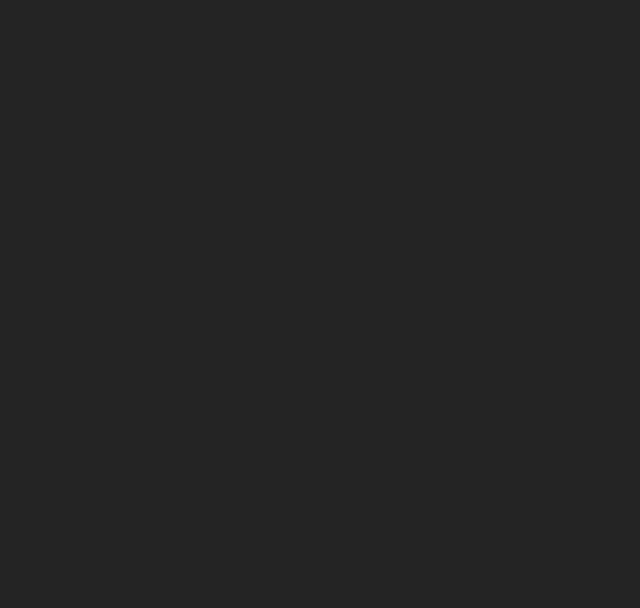
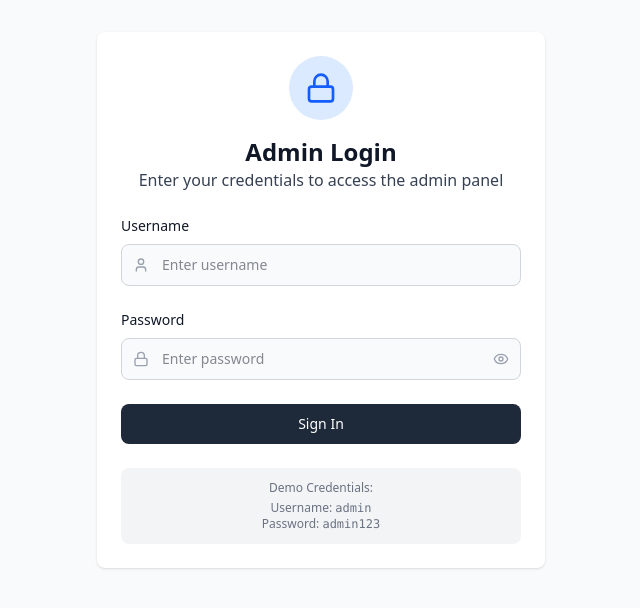
Before and after one commit to vidhi-thakur/renters-frontend, a React (Vite) app: page /login in a window 1280 px wide. Before the commit this address had no page. Shown: the top 608 px of the page, without its empty margins (319-959 px from the left). Built offline with nearby package versions, Linux system fonts and the light colour scheme.

Commit message:
added a login page

```diff
--- a/src/App.jsx
+++ b/src/App.jsx
@@ -1,26 +1,26 @@
 import { BrowserRouter, Routes, Route, Navigate } from "react-router-dom";
 import PaymentForm from "./pages/PaymentForm";
 import SuccessPage from "./pages/SuccessPage";
-// import Login from "./pages/Login";
-// import AdminDashboard from "./pages/AdminDashboard";
-// import { useState } from "react";
+import Login from "./pages/Login";
+import AdminDashboard from "./pages/AdminDashboard";
+import { useState } from "react";
 
 function App() {
-  // const [authenticated, setAuthenticated] = useState(false);
+  const [authenticated, setAuthenticated] = useState(false);
+  console.log("Authenticated:", authenticated);
 
   return (
     <BrowserRouter>
       <Routes>
         <Route path="/pay" element={<PaymentForm />} />
-        <Route path="/" element={<SuccessPage />} />
-        {/* <Route path="/success/:id" element={<SuccessPage />} />
+        <Route path="/success/:id" element={<SuccessPage />} />
         <Route path="/login" element={<Login setAuth={setAuthenticated} />} />
         <Route
           path="/admin"
           element={
             authenticated ? <AdminDashboard /> : <Navigate to="/login" />
           }
-        /> */}
+        />
       </Routes>
     </BrowserRouter>
   );
--- /dev/null
+++ b/src/pages/Login.jsx
@@ -0,0 +1,191 @@
+import { useState } from "react";
+import { Eye, EyeOff, Lock, User } from "lucide-react";
+import { useNavigate } from "react-router-dom";
+
+// Constants and utilities
+const ADMIN_USERNAME = "admin";
+const ADMIN_PASSWORD = "admin123";
+
+const generateToken = () =>
+  `token_${Date.now()}_${Math.random().toString(36).substr(2, 16)}`;
+
+const setCookie = (name, value, days = 7) => {
+  const expires = new Date(Date.now() + days * 24 * 60 * 60 * 1000);
+  document.cookie = `${name}=${value};expires=${expires.toUTCString()};path=/;SameSite=Strict`;
+};
+
+// Reusable Components
+const ErrorAlert = ({ message }) => (
+  <div
+    className="flex items-center p-4 text-sm text-red-800 border border-red-300 rounded-lg bg-red-50 dark:bg-gray-800 dark:text-red-400 dark:border-red-800"
+    role="alert"
+  >
+    <svg
+      className="shrink-0 w-4 h-4 me-3"
+      fill="currentColor"
+      viewBox="0 0 20 20"
+    >
+      <path d="M10 .5a9.5 9.5 0 1 0 9.5 9.5A9.51 9.51 0 0 0 10 .5ZM9.5 4a1.5 1.5 0 1 1 0 3 1.5 1.5 0 0 1 0-3ZM12 15H8a1 1 0 0 1 0-2h1v-3H8a1 1 0 0 1 0-2h2a1 1 0 0 1 1 1v4h1a1 1 0 0 1 0 2Z" />
+    </svg>
+    <div>{message}</div>
+  </div>
+);
+
+// eslint-disable-next-line no-unused-vars
+const InputField = ({ id, label, icon: Icon, ...props }) => (
+  <div className="space-y-2">
+    <label
+      htmlFor={id}
+      className="block text-sm font-medium text-gray-900 dark:text-white"
+    >
+      {label}
+    </label>
+    <div className="relative">
+      <Icon className="absolute left-3 top-1/2 -translate-y-1/2 w-4 h-4 text-gray-400" />
+      <input
+        id={id}
+        {...props}
+        className="w-full pl-10 bg-gray-50 border border-gray-300 text-gray-900 text-sm rounded-lg focus:ring-blue-500 focus:border-blue-500 p-2.5 dark:bg-gray-700 dark:border-gray-600 dark:text-white"
+      />
+    </div>
+  </div>
+);
+
+const PasswordField = ({
+  id,
+  label,
+  value,
+  onChange,
+  show,
+  toggleShow,
+  disabled,
+}) => (
+  <div className="space-y-2">
+    <label
+      htmlFor={id}
+      className="block text-sm font-medium text-gray-900 dark:text-white"
+    >
+      {label}
+    </label>
+    <div className="relative">
+      <Lock className="absolute left-3 top-1/2 -translate-y-1/2 w-4 h-4 text-gray-400" />
+      <input
+        id={id}
+        type={show ? "text" : "password"}
+        value={value}
+        onChange={(e) => onChange(e.target.value)}
+        disabled={disabled}
+        placeholder="Enter password"
+        required
+        className="w-full pl-10 pr-10 bg-gray-50 border border-gray-300 text-gray-900 text-sm rounded-lg focus:ring-blue-500 focus:border-blue-500 p-2.5 dark:bg-gray-700 dark:border-gray-600 dark:text-white"
+      />
+      <span
+        className="absolute right-0 top-0 h-full px-3 grid place-items-center cursor-pointer"
+        onClick={toggleShow}
+      >
+        {show ? (
+          <EyeOff className="w-4 h-4 text-gray-400" />
+        ) : (
+          <Eye className="w-4 h-4 text-gray-400" />
+        )}
+      </span>
+    </div>
+  </div>
+);
+
+// Main Component
+export default function LoginPage() {
+  const [formData, setFormData] = useState({ username: "", password: "" });
+  const [showPassword, setShowPassword] = useState(false);
+  const [error, setError] = useState("");
+  const [isLoading, setIsLoading] = useState(false);
+  const navigate = useNavigate();
+
+  const handleChange = (field) => (value) => {
+    setFormData((prev) => ({ ...prev, [field]: value }));
+    if (error) setError("");
+  };
+
+  const handleSubmit = async (e) => {
+    e.preventDefault();
+    setError("");
+    setIsLoading(true);
+
+    await new Promise((res) => setTimeout(res, 1000));
+
+    if (
+      formData.username === ADMIN_USERNAME &&
+      formData.password === ADMIN_PASSWORD
+    ) {
+      const token = generateToken();
+      setCookie("auth_token", token);
+      setCookie("user_role", "admin");
+      navigate("/admin");
+    } else {
+      setError("Invalid username or password. Please try again.");
+    }
+
+    setIsLoading(false);
+  };
+
+  return (
+    <div className="min-h-screen bg-gray-50 py-8 px-4">
+      <div className="mx-auto max-w-md p-6 bg-white rounded-lg shadow-sm dark:bg-gray-800">
+        <div className="text-center mb-6">
+          <div className="mx-auto w-16 h-16 bg-blue-100 rounded-full flex items-center justify-center mb-4">
+            <Lock className="w-8 h-8 text-blue-600" />
+          </div>
+          <h5 className="text-2xl font-bold text-gray-900 dark:text-white">
+            Admin Login
+          </h5>
+          <p className="text-gray-700 dark:text-gray-400">
+            Enter your credentials to access the admin panel
+          </p>
+        </div>
+
+        <form onSubmit={handleSubmit} className="space-y-6">
+          {error && <ErrorAlert message={error} />}
+
+          <InputField
+            id="username"
+            label="Username"
+            icon={User}
+            placeholder="Enter username"
+            value={formData.username}
+            onChange={(e) => handleChange("username")(e.target.value)}
+            disabled={isLoading}
+            required
+          />
+
+          <PasswordField
+            id="password"
+            label="Password"
+            value={formData.password}
+            onChange={handleChange("password")}
+            show={showPassword}
+            toggleShow={() => setShowPassword(!showPassword)}
+            disabled={isLoading}
+          />
+
+          <button
+            type="submit"
+            disabled={isLoading}
+            className="w-full text-white bg-gray-800 hover:bg-gray-900 focus:ring-4 focus:ring-gray-300 rounded-lg text-sm px-5 py-2.5 cursor-pointer"
+          >
+            {isLoading ? "Signing in..." : "Sign In"}
+          </button>
+        </form>
+
+        <div className="mt-6 text-center text-xs text-gray-500 bg-gray-100 p-3 rounded-lg">
+          <p className="font-medium mb-1">Demo Credentials:</p>
+          <p>
+            Username: <span className="font-mono">admin</span>
+          </p>
+          <p>
+            Password: <span className="font-mono">admin123</span>
+          </p>
+        </div>
+      </div>
+    </div>
+  );
+}
```
